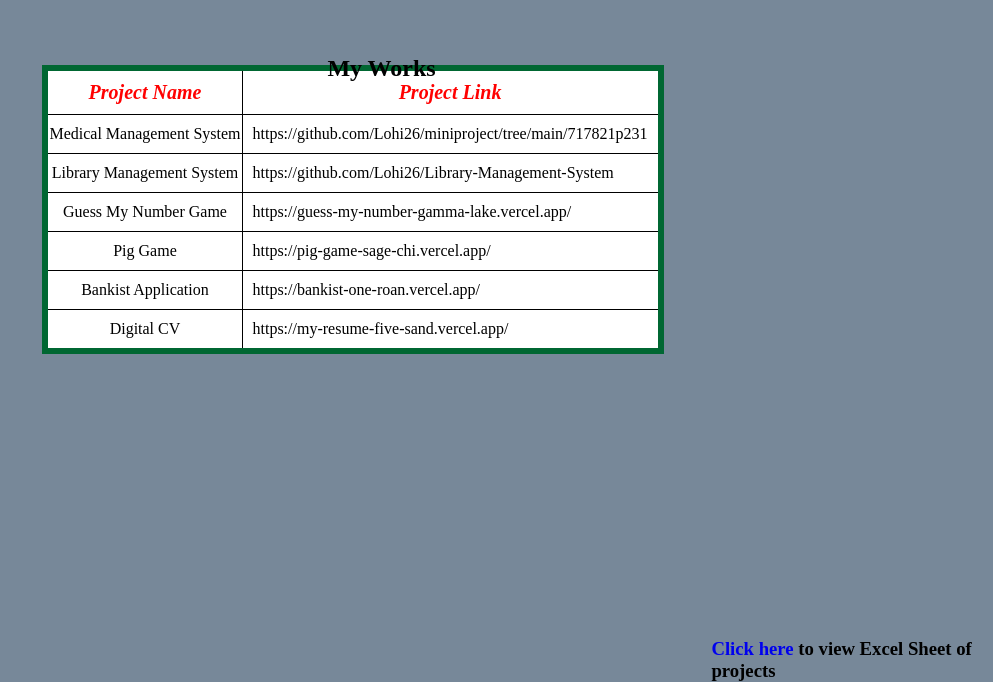
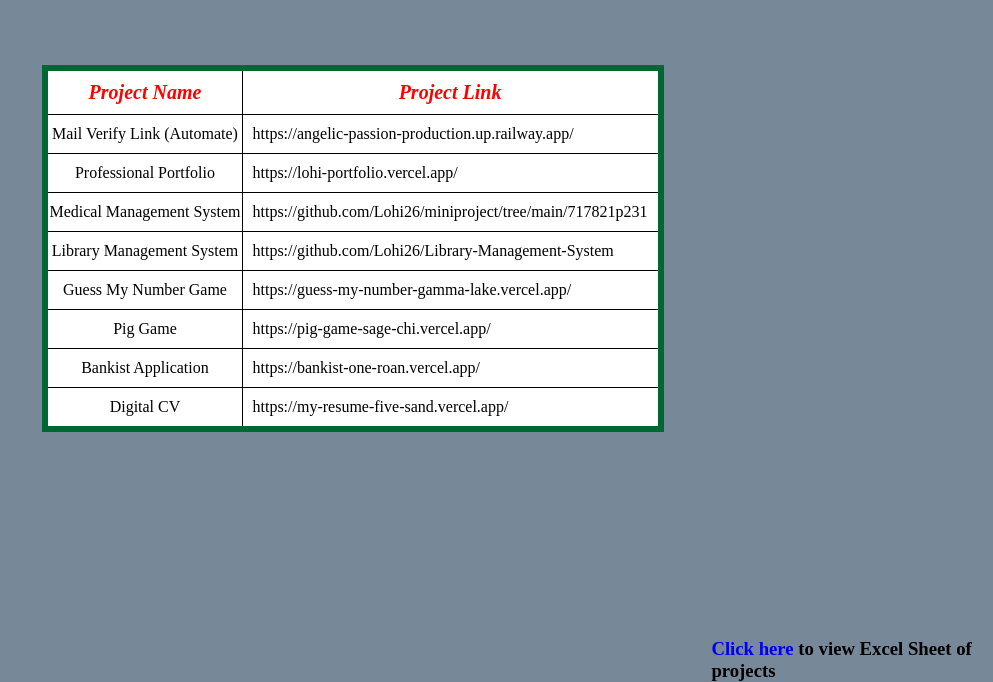
Before and after one commit to Lohi26/Projects, a plain HTML site: page Projects_Link/index.html in a window 1280 px wide. Shown: the part 125-807 px from the top of the page, without its empty margins (287-1280 px from the left). Drawn offline with Linux system fonts and the light colour scheme.

Commit message:
Project Updation

```diff
--- a/Projects_Link/index.html
+++ b/Projects_Link/index.html
@@ -8,11 +8,22 @@
     <link rel='stylesheet' type='text/css' media='screen' href='style.css'>
 </head>
 <body>
-    <h2 class="heading">My Works</h2>
-    <table class="tableCenter">
+    <table class="tableCenter container">
         <tr style="text-align: center;font-weight: bolder;font-style: italic;font-size: 20px;color: red;">
             <td style="padding: 10px;">Project Name</td>
             <td>Project Link</td>
+        </tr>
+        <tr>
+            <td style="text-align: center;">Mail Verify Link (Automate)</td>
+            <td style="padding: 10px;">
+                <a href="https://github.com/Lohi26/miniproject/tree/main/717821p231" style="color: black;text-decoration: none;" target="_blank">https://angelic-passion-production.up.railway.app/</a>
+            </td>
+        </tr>
+        <tr>
+            <td style="text-align: center;">Professional Portfolio</td>
+            <td style="padding: 10px;">
+                <a href="https://github.com/Lohi26/miniproject/tree/main/717821p231" style="color: black;text-decoration: none;" target="_blank">https://lohi-portfolio.vercel.app/</a>
+            </td>
         </tr>
         <tr>
             <td style="text-align: center;">Medical Management System</td>
@@ -51,7 +62,7 @@
             </td>
         </tr>
     </table>
-    <h3 class="click">
+    <h3 class="click container">
         <a href="Projects_Link.xlsx" style="text-decoration: none;">Click here </a>
         to view Excel Sheet of projects
     </h3>
```
